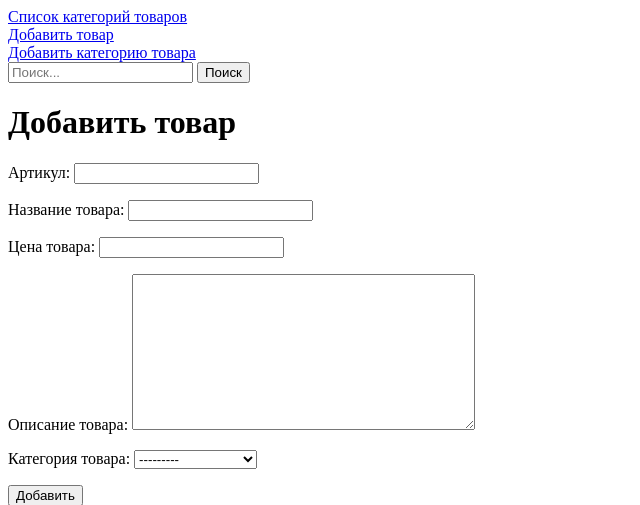
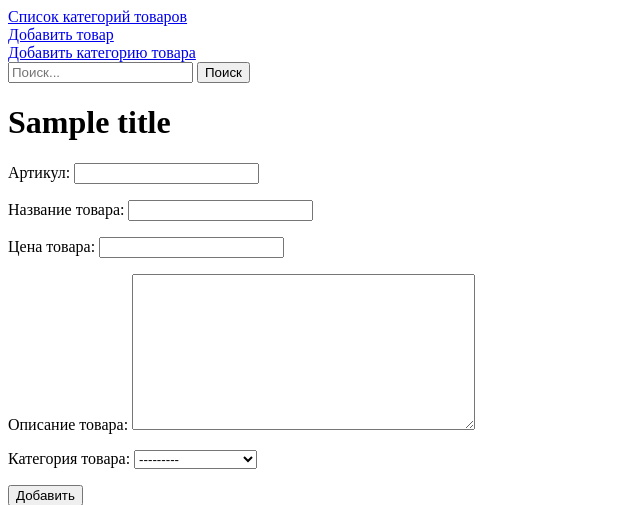
Before and after one commit to sergey-karavanets/website_with_product_catalog, a Django app: template mysite/goods/templates/create_product.html in a window 1280 px wide. Shown: the top 505 px of the page, without its empty margins (0-640 px from the left). Run offline with Django 4.2, Linux system fonts and the light colour scheme; tables that the repository leaves empty hold one stand-in row (values such as "Sample post"); the template is opened without the code that fills it: values that come from a table or form of the project are taken from there, most other values are stand-ins (such as "Sample title", 1, 10 or a date in 2020).

Commit message:
add title variable in 'create_product.html' template

```diff
--- a/mysite/goods/templates/create_product.html
+++ b/mysite/goods/templates/create_product.html
@@ -1,9 +1,9 @@
 {% extends "base.html" %}
 {% block title %}
-<title>Добавить товар</title>
+<title>{{ title }}</title>
 {% endblock %}
 {% block content %}
-<h1>Добавить товар</h1>
+<h1>{{ title }}</h1>
 <form method="post">
     {% csrf_token %}
     {{ form.as_p }}
```
